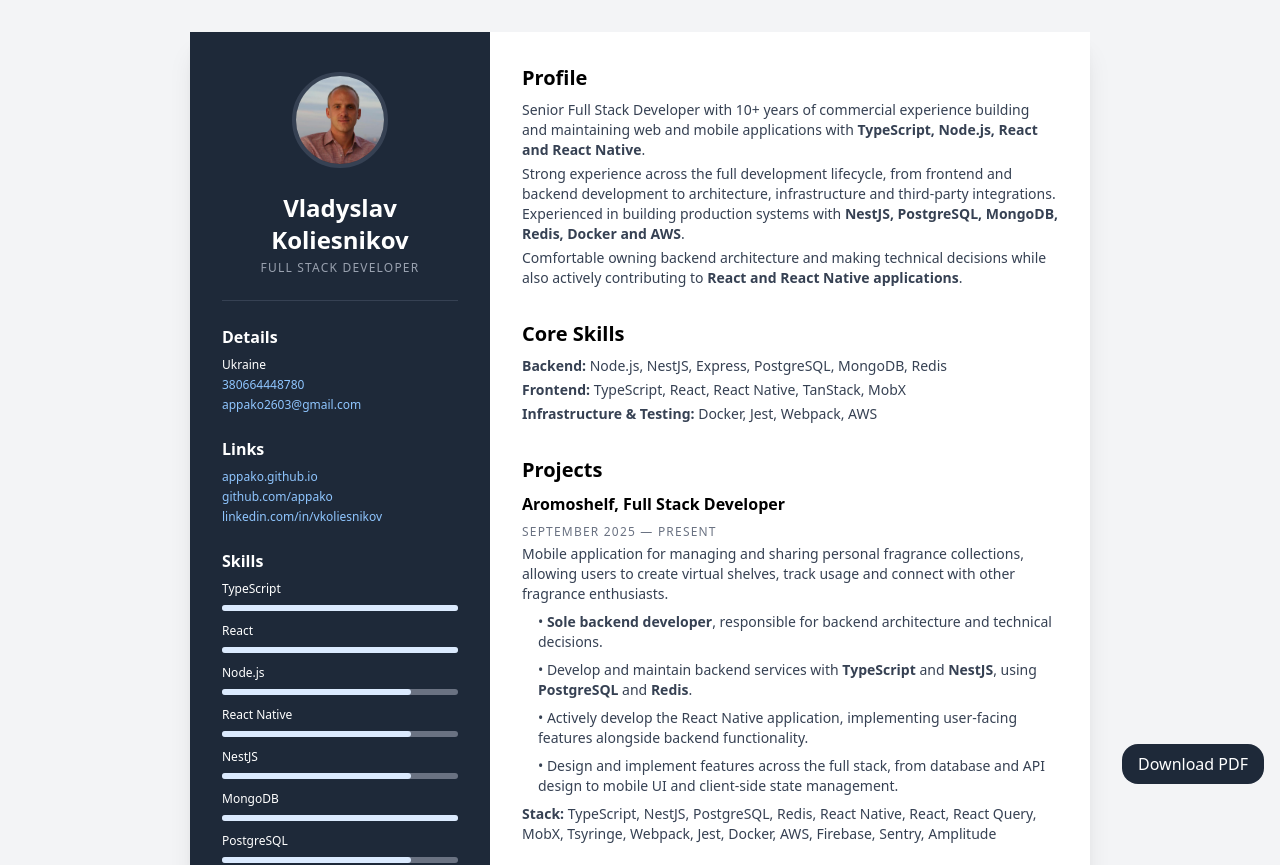
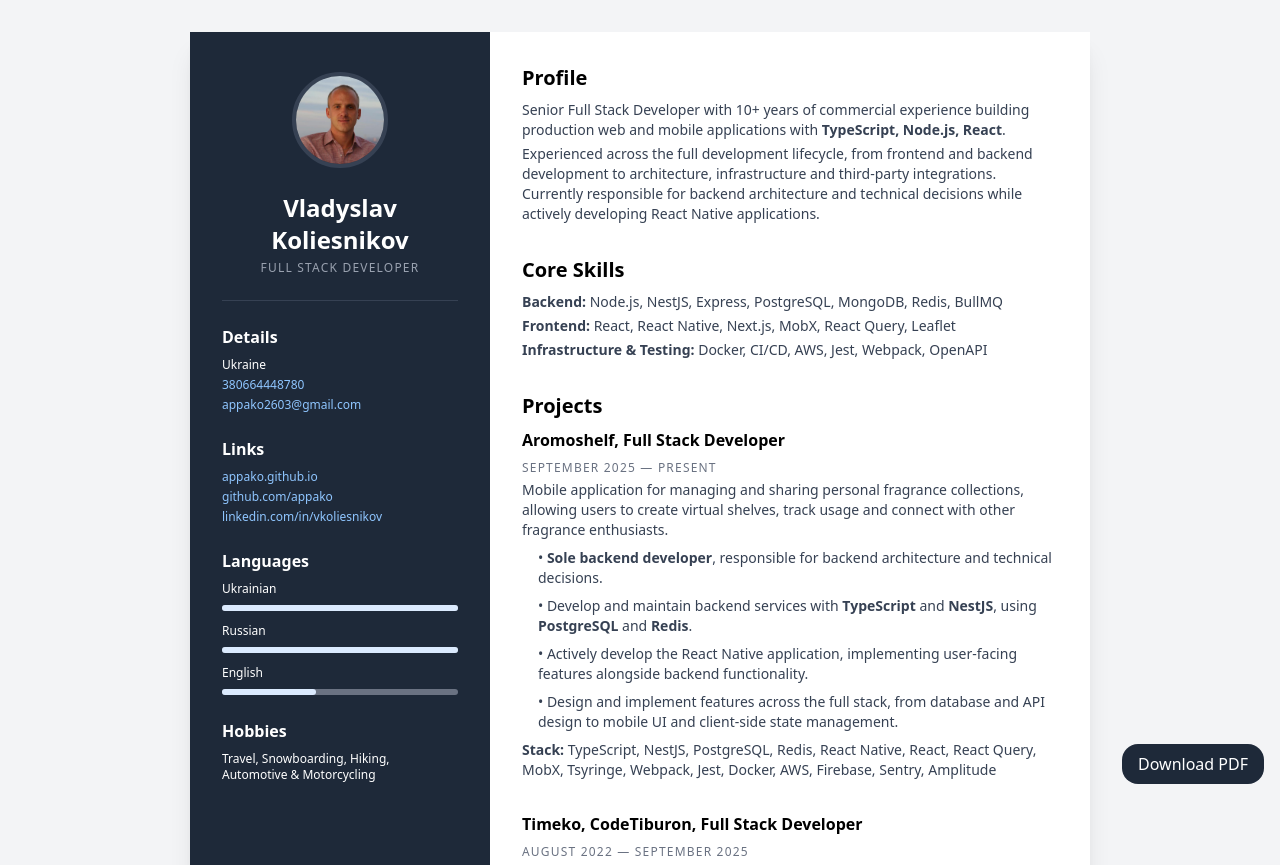
Before and after one commit to appako/appako.github.io, a React app: page / in a window 1280 px wide. Shown: the top 865 px of the page. Built offline with nearby package versions, Linux system fonts and the light colour scheme.

Commit message:
Refactor resume content and remove skills section for clarity and conciseness

```diff
--- a/src/resume.tsx
+++ b/src/resume.tsx
@@ -13,7 +13,6 @@ import {
   SectionTitle,
   SectionWrapper,
 } from './views/section';
-import { Skills } from './views/skills';
 import { ContentWrapper } from './wrappers/content.wrapper';
 import { MainWrapper } from './wrappers/main.wrapper';
 import { PageWrapper } from './wrappers/page.wrapper';
@@ -29,18 +28,6 @@ export const Resume: FC = () => {
           <Links
             links={['https://appako.github.io', 'https://github.com/appako', 'https://linkedin.com/in/vkoliesnikov']}
           />
-          <Skills
-            skills={[
-              { name: 'TypeScript', level: 5 },
-              { name: 'React', level: 5 },
-              { name: 'Node.js', level: 4 },
-              { name: 'React Native', level: 4 },
-              { name: 'NestJS', level: 4 },
-              { name: 'MongoDB', level: 5 },
-              { name: 'PostgreSQL', level: 4 },
-              { name: 'Docker', level: 4 },
-            ]}
-          />
           <Languages
             languages={[
               { name: 'Ukrainian', level: 5 },
@@ -54,30 +41,26 @@ export const Resume: FC = () => {
           <SectionWrapper>
             <SectionName>Profile</SectionName>
             <SectionContent>
-              Senior Full Stack Developer with 10+ years of commercial experience building and maintaining web and
-              mobile applications with <strong>TypeScript, Node.js, React and React Native</strong>.
+              Senior Full Stack Developer with 10+ years of commercial experience building production web and mobile
+              applications with <strong>TypeScript, Node.js, React</strong>.
             </SectionContent>
             <SectionContent>
-              Strong experience across the full development lifecycle, from frontend and backend development to
-              architecture, infrastructure and third-party integrations. Experienced in building production systems with
-              <strong> NestJS, PostgreSQL, MongoDB, Redis, Docker and AWS</strong>.
-            </SectionContent>
-            <SectionContent>
-              Comfortable owning backend architecture and making technical decisions while also actively contributing to
-              <strong> React and React Native applications</strong>.
+              Experienced across the full development lifecycle, from frontend and backend development to architecture,
+              infrastructure and third-party integrations. Currently responsible for backend architecture and technical
+              decisions while actively developing React Native applications.
             </SectionContent>
           </SectionWrapper>
 
           <SectionWrapper>
             <SectionName>Core Skills</SectionName>
             <SectionContent>
-              <strong>Backend:</strong> Node.js, NestJS, Express, PostgreSQL, MongoDB, Redis
+              <strong>Backend:</strong> Node.js, NestJS, Express, PostgreSQL, MongoDB, Redis, BullMQ
             </SectionContent>
             <SectionContent>
-              <strong>Frontend:</strong> TypeScript, React, React Native, TanStack, MobX
+              <strong>Frontend:</strong> React, React Native, Next.js, MobX, React Query, Leaflet
             </SectionContent>
             <SectionContent>
-              <strong>Infrastructure & Testing:</strong> Docker, Jest, Webpack, AWS
+              <strong>Infrastructure & Testing:</strong> Docker, CI/CD, AWS, Jest, Webpack, OpenAPI
             </SectionContent>
           </SectionWrapper>
 
@@ -188,9 +171,6 @@ export const Resume: FC = () => {
               <li>
                 • Implemented and maintained automated tests with <strong>Jest</strong>.
               </li>
-              <li>
-                • Worked with APIs documented using <strong>OpenAPI/Swagger</strong>.
-              </li>
             </SectionList>
             <SectionContent>
               <strong>Stack:</strong> React, Next.js, MobX, Tailwind, ISR, Jest, OpenAPI, Swagger, Webpack, Docker
@@ -288,9 +268,6 @@ export const Resume: FC = () => {
                 • Developed backend services using <strong>Node.js</strong> and <strong>Express</strong>.
               </li>
               <li>
-                • Worked with <strong>Keystone</strong> and <strong>Socket.io</strong>.
-              </li>
-              <li>
                 • Implemented interactive functionality using <strong>Google Maps API</strong>.
               </li>
             </SectionList>
```
